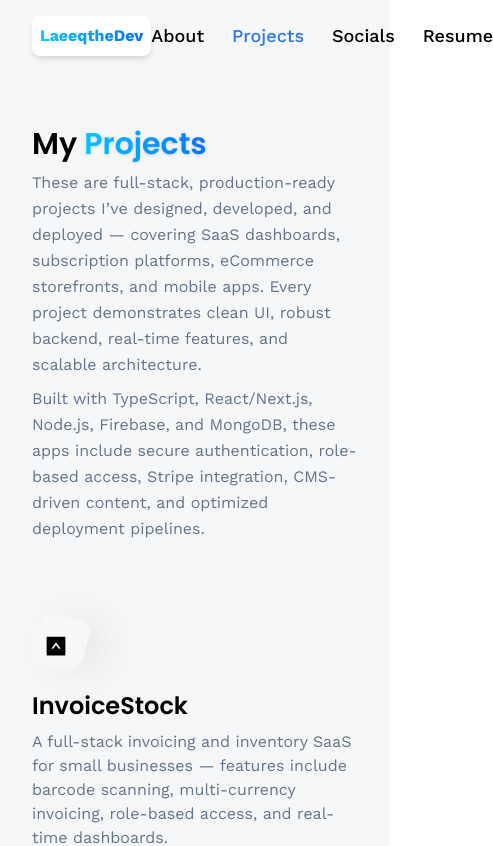
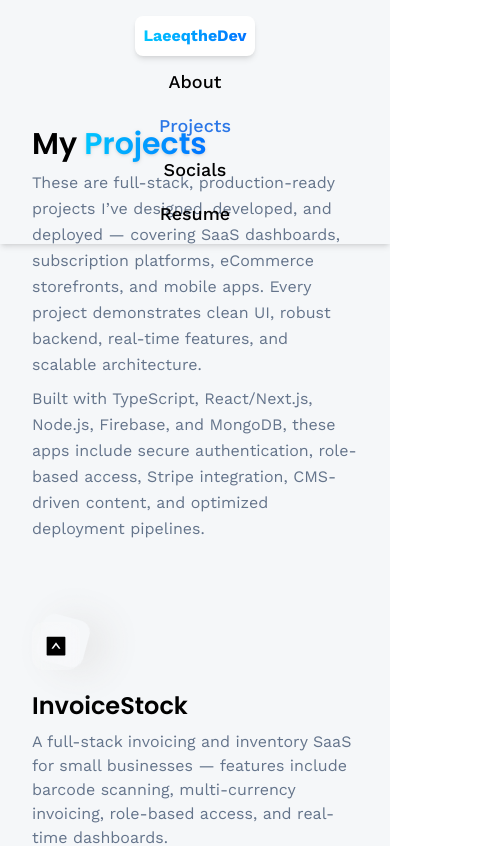
Before and after one commit to LaeeqtheDev/3d-Portfolio, a React (Vite) app: page /projects in a window 390 px wide. Shown: the top 846 px of the page, 493 px wide, since content can reach past the window. Built offline with nearby package versions, Linux system fonts and the light colour scheme; no server answers; the HTML template or start-up script is replaced by a standard one.

Commit message:
Update Navbar.jsx

```diff
--- a/src/components/Navbar.jsx
+++ b/src/components/Navbar.jsx
@@ -2,17 +2,26 @@ import { NavLink } from "react-router-dom";
 
 const Navbar = () => {
   return (
-    <header className="header">
-      <NavLink to="/" className="p-2 rounded-lg bg-white items-center justify-center flex font-bold shadow-md">
+    <header className="header flex flex-col md:flex-row items-center justify-between p-4 bg-white shadow-md">
+      <NavLink
+        to="/"
+        className="p-2 rounded-lg bg-white flex items-center justify-center font-bold shadow-md mb-3 md:mb-0"
+      >
         <p className="blue-gradient_text">LaeeqtheDev</p>
       </NavLink>
 
-      <nav className="flex text-lg gap-7 font-medium">
-        <NavLink to="/about" className={({ isActive }) => isActive ? 'text-blue-500' : 'text-black'}>
+      <nav className="flex flex-col md:flex-row text-lg gap-4 md:gap-7 font-medium items-center">
+        <NavLink
+          to="/about"
+          className={({ isActive }) => (isActive ? "text-blue-500" : "text-black")}
+        >
           About
         </NavLink>
 
-        <NavLink to="/projects" className={({ isActive }) => isActive ? 'text-blue-500' : 'text-black'}>
+        <NavLink
+          to="/projects"
+          className={({ isActive }) => (isActive ? "text-blue-500" : "text-black")}
+        >
           Projects
         </NavLink>
 
```
